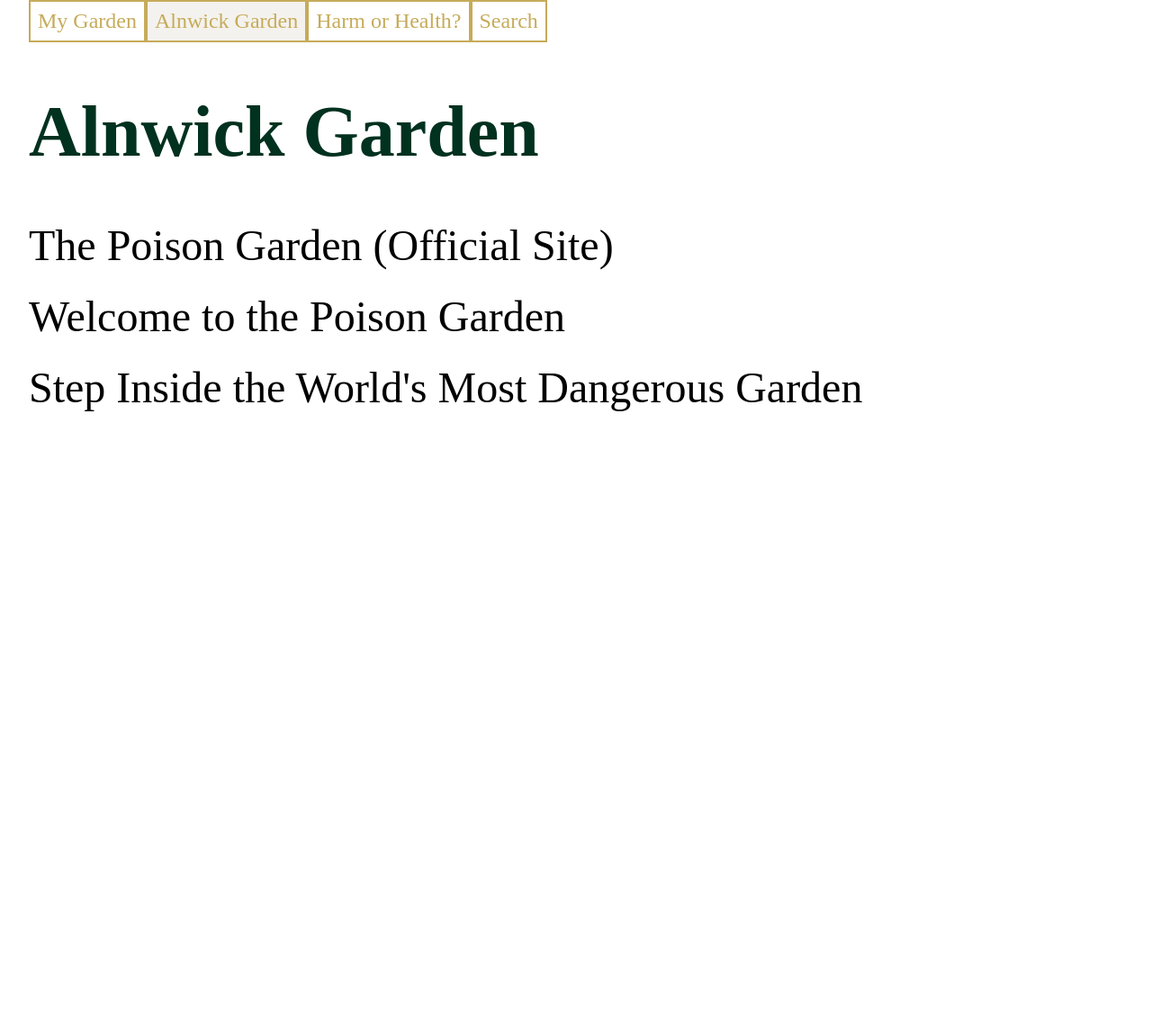
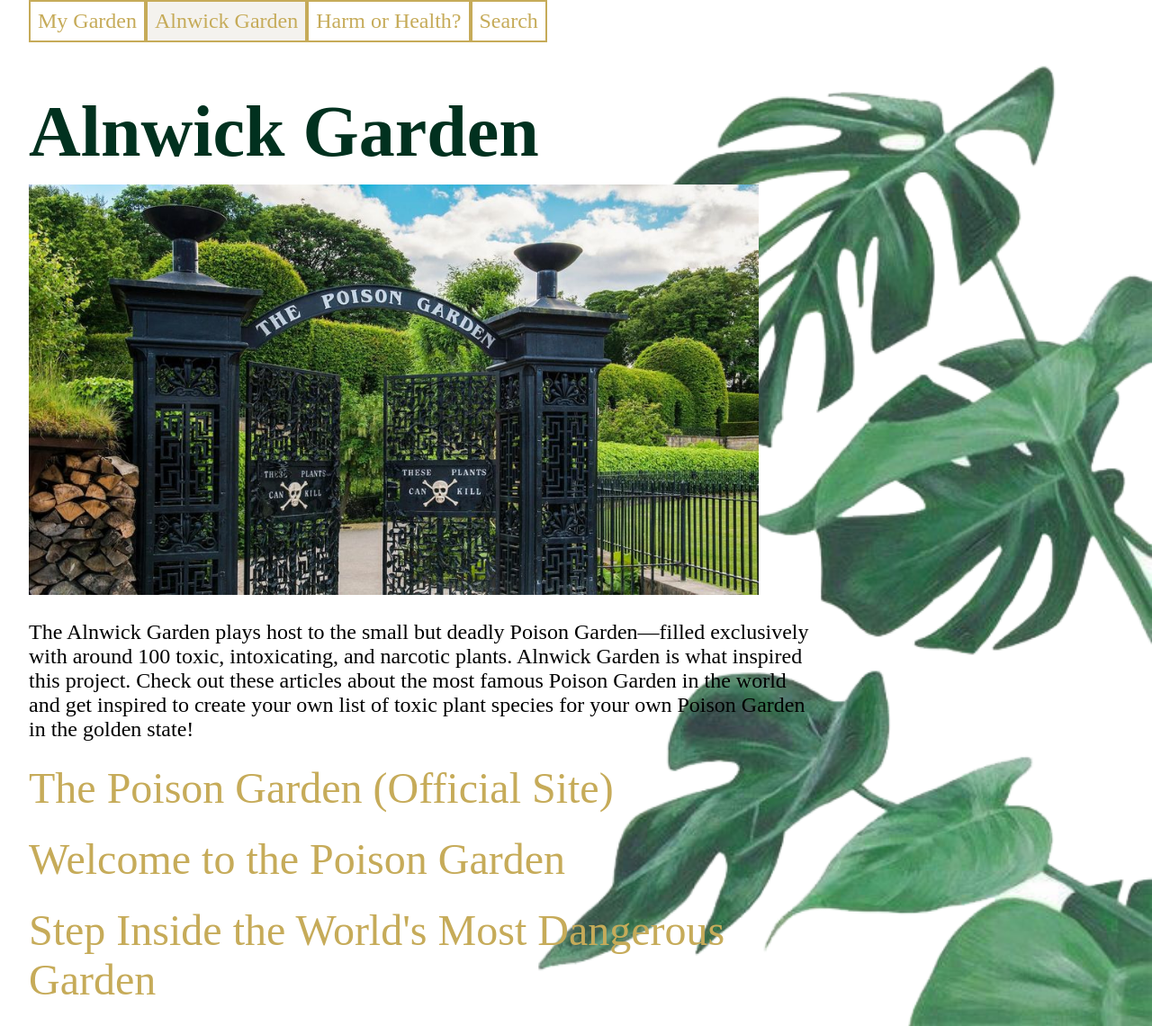
Before and after one commit to smgraywood/my_garden, a React app: page /alnwickGarden in a window 1280 px wide. Shown: the whole page at 90% size. Before the commit the page ends 800 px from the top, so only its background shows below. Built offline with nearby package versions, Linux system fonts and the light colour scheme; a web font is replaced by a local one.

Commit message:
add global background styling, finish add styling for Alnwick Garden page

```diff
--- a/src/index.css
+++ b/src/index.css
@@ -5,6 +5,12 @@
     sans-serif;
   -webkit-font-smoothing: antialiased;
   -moz-osx-font-smoothing: grayscale;
+  background-image: url("../src/images/monstera.png");
+  background-position: right;
+	background-size:contain;
+  background-repeat: no-repeat;
+	background-attachment:fixed;
+
 }
 
 code {
--- a/src/pages/alnwickGarden/AlnwickGarden.css
+++ b/src/pages/alnwickGarden/AlnwickGarden.css
@@ -1,5 +1,10 @@
 @import url('https://fonts.googleapis.com/css2?family=Jacques+Francois&display=swap');
 @import url('https://fonts.googleapis.com/css2?family=Rasa:wght@300&display=swap');
+
+.alnwick-image{
+    width: 65%;
+    margin-top: -5vmin;
+}
 
 
 .AlnwickGarden{
@@ -17,10 +22,15 @@
 	flex-flow: column;
     font-family: 'Rasa', serif;
     font-size: 6vmin;
+    width: 70%;
+}
+
+.alnwick-links-container p{
+    font-size: 3vmin;
 }
 
 .alnwick-links{
     margin-bottom: 3vmin;
     text-decoration: none;
-    color: #000;
+    color: #C6AB59;
 }
--- a/src/pages/alnwickGarden/AlnwickGarden.jsx
+++ b/src/pages/alnwickGarden/AlnwickGarden.jsx
@@ -1,24 +1,45 @@
 import "./AlnwickGarden.css";
+import AlnwickImage from '../../images/alnwick-image.jpeg'
 
 function AlnwickGarden() {
+	return (
+		<>
 
-	return (
 			<div className="AlnwickGarden">
 				<h1 className="alnwick-title">Alnwick Garden</h1>
+                <img className= "alnwick-image" src={AlnwickImage}></img>
 				<div className="alnwick-links-container">
-                <a className= "alnwick-links" href="https://www.alnwickgarden.com/the-garden/poison-garden/" target="_blank" rel="noreferrer">
+                    <p>
+                The Alnwick Garden plays host to the small but deadly Poison Garden—filled exclusively with around 100 toxic, intoxicating, and narcotic plants. Alnwick Garden is what inspired this project. Check out these articles about the most famous Poison Garden in the world and get inspired to create your own list of toxic plant species for your own Poison Garden in the golden state!
+                </p>
+					<a
+						className="alnwick-links"
+						href="https://www.alnwickgarden.com/the-garden/poison-garden/"
+						target="_blank"
+						rel="noreferrer"
+					>
 						The Poison Garden (Official Site)
 					</a>
-            <a className= "alnwick-links" href="https://www.npr.org/sections/health-shots/2017/04/27/525143152/welcome-to-the-poison-garden-medicines-medieval-roots" target="_blank" rel="noreferrer">
+					<a
+						className="alnwick-links"
+						href="https://www.npr.org/sections/health-shots/2017/04/27/525143152/welcome-to-the-poison-garden-medicines-medieval-roots"
+						target="_blank"
+						rel="noreferrer"
+					>
 						Welcome to the Poison Garden
 					</a>
-            <a className= "alnwick-links" href="https://www.smithsonianmag.com/travel/step-inside-worlds-most-dangerous-garden-if-you-dare-180952635/" target="_blank" rel="noreferrer">
+					<a
+						className="alnwick-links"
+						href="https://www.smithsonianmag.com/travel/step-inside-worlds-most-dangerous-garden-if-you-dare-180952635/"
+						target="_blank"
+						rel="noreferrer"
+					>
 						Step Inside the World's Most Dangerous Garden
 					</a>
 				</div>
-
 			</div>
-    )
+		</>
+	);
 }
 
 export default AlnwickGarden;
```
Also changed, not shown: src/images/monstera.png (added). Lines whose indentation alone changed are shown as unchanged.
